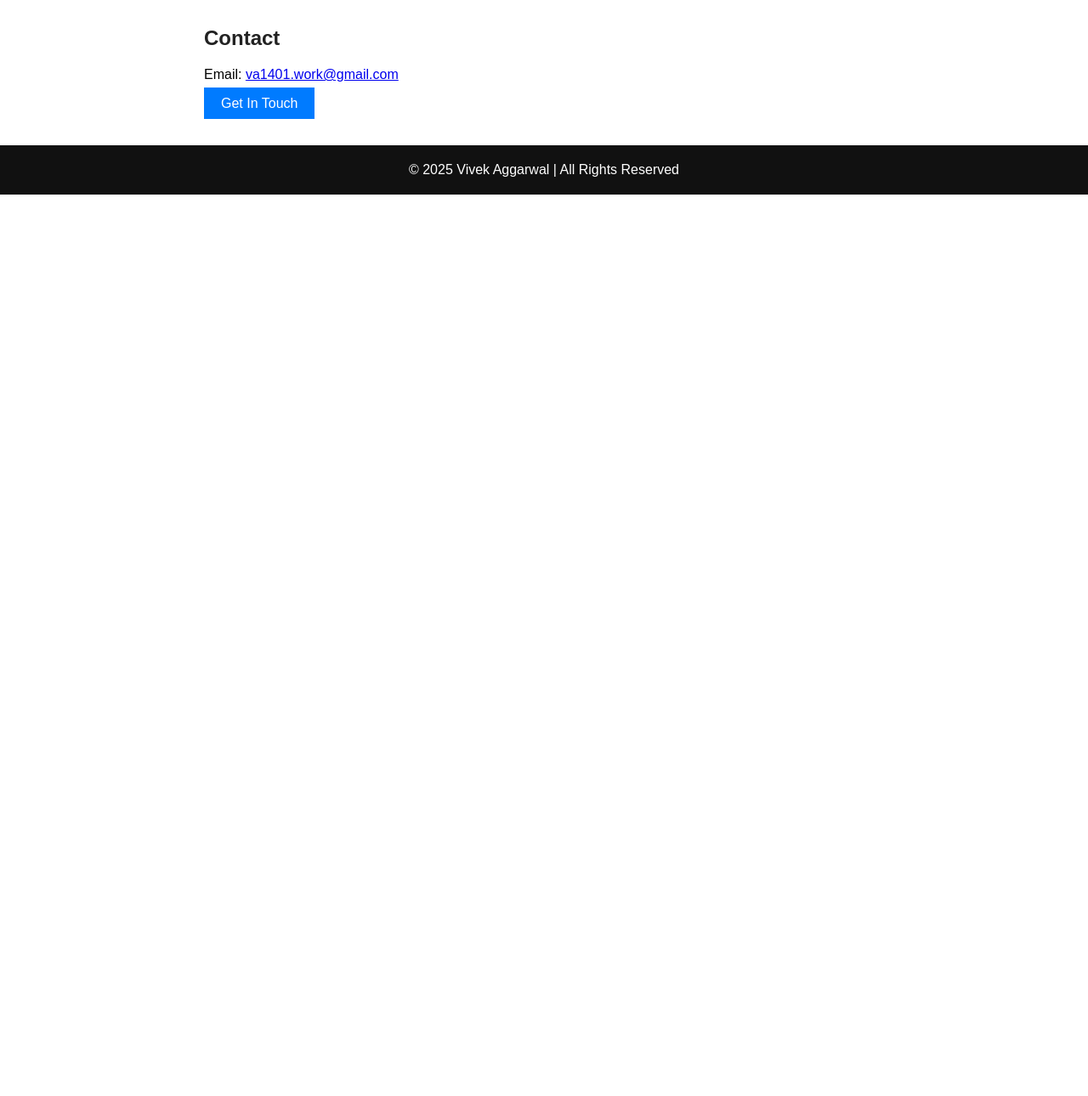
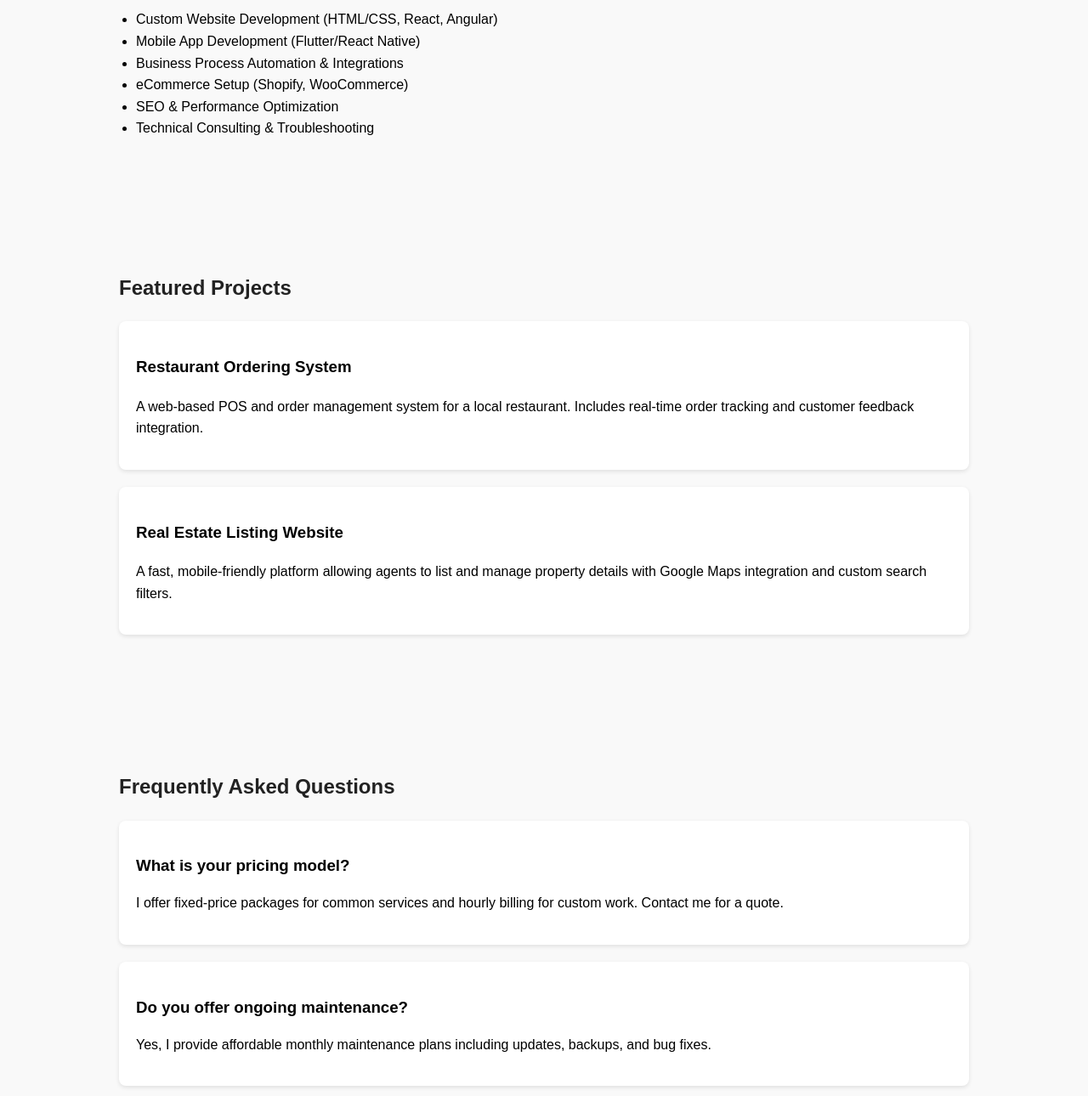
Before and after one commit to online-12/services, a plain HTML site: page index.html in a window 1280 px wide. Shown: the part 636-1926 px from the top of the page at 85% size. Before the commit the page ends 865 px from the top, so only its background shows below. Drawn offline with Linux system fonts and the light colour scheme.

Commit message:
Update index.html

```diff
--- a/index.html
+++ b/index.html
@@ -5,12 +5,59 @@
   <meta name="viewport" content="width=device-width, initial-scale=1">
   <title>Vivek Aggarwal | Software & Website Services</title>
   <style>
-    body { font-family: Arial, sans-serif; margin: 0; padding: 0; }
-    header, footer { background: #111; color: #fff; padding: 20px; text-align: center; }
-    nav a { margin: 0 10px; color: white; text-decoration: none; }
-    section { padding: 40px 20px; max-width: 800px; margin: auto; }
-    h1, h2 { color: #222; }
-    .btn { background: #007bff; color: white; padding: 10px 20px; border: none; text-decoration: none; }
+    body {
+      font-family: Arial, sans-serif;
+      margin: 0;
+      padding: 0;
+      line-height: 1.6;
+      background-color: #f9f9f9;
+    }
+    header, footer {
+      background: #111;
+      color: #fff;
+      padding: 20px;
+      text-align: center;
+    }
+    nav a {
+      margin: 0 15px;
+      color: white;
+      text-decoration: none;
+      font-weight: bold;
+    }
+    nav a:hover {
+      text-decoration: underline;
+    }
+    section {
+      padding: 60px 20px;
+      max-width: 1000px;
+      margin: auto;
+    }
+    h1, h2 {
+      color: #222;
+    }
+    .btn {
+      display: inline-block;
+      background: #007bff;
+      color: white;
+      padding: 12px 25px;
+      border: none;
+      text-decoration: none;
+      margin-top: 20px;
+      border-radius: 5px;
+    }
+    ul {
+      padding-left: 20px;
+    }
+    .project, .faq {
+      background: #fff;
+      padding: 20px;
+      margin: 20px 0;
+      border-radius: 8px;
+      box-shadow: 0 2px 5px rgba(0,0,0,0.1);
+    }
+    .faq h3 {
+      margin-bottom: 10px;
+    }
   </style>
 </head>
 <body>
@@ -21,13 +68,16 @@
   <nav>
     <a href="#about">About</a>
     <a href="#services">Services</a>
+    <a href="#projects">Projects</a>
+    <a href="#faq">FAQ</a>
     <a href="#contact">Contact</a>
   </nav>
 </header>
 
 <section id="about">
   <h2>About Me</h2>
-  <p>I help local businesses get online with professional websites, custom software, and ongoing support. I bring strong technical skills and a focus on simple, clean solutions.</p>
+  <p>I'm Vivek Aggarwal, a passionate developer helping small and medium businesses leverage technology. With experience in both frontend and backend, I provide full-cycle solutions—from websites to automation.</p>
+  <p>Whether you need a responsive website, an internal software tool, or just tech consultation—I’ve got you covered.</p>
 </section>
 
 <section id="services">
@@ -35,16 +85,46 @@
   <ul>
     <li>Custom Website Development (HTML/CSS, React, Angular)</li>
     <li>Mobile App Development (Flutter/React Native)</li>
-    <li>Software Automation & Integrations</li>
+    <li>Business Process Automation & Integrations</li>
+    <li>eCommerce Setup (Shopify, WooCommerce)</li>
     <li>SEO & Performance Optimization</li>
+    <li>Technical Consulting & Troubleshooting</li>
   </ul>
+</section>
+
+<section id="projects">
+  <h2>Featured Projects</h2>
+  <div class="project">
+    <h3>Restaurant Ordering System</h3>
+    <p>A web-based POS and order management system for a local restaurant. Includes real-time order tracking and customer feedback integration.</p>
+  </div>
+  <div class="project">
+    <h3>Real Estate Listing Website</h3>
+    <p>A fast, mobile-friendly platform allowing agents to list and manage property details with Google Maps integration and custom search filters.</p>
+  </div>
+</section>
+
+<section id="faq">
+  <h2>Frequently Asked Questions</h2>
+  <div class="faq">
+    <h3>What is your pricing model?</h3>
+    <p>I offer fixed-price packages for common services and hourly billing for custom work. Contact me for a quote.</p>
+  </div>
+  <div class="faq">
+    <h3>Do you offer ongoing maintenance?</h3>
+    <p>Yes, I provide affordable monthly maintenance plans including updates, backups, and bug fixes.</p>
+  </div>
+  <div class="faq">
+    <h3>Can you redesign my existing website?</h3>
+    <p>Absolutely! I specialize in revamping outdated sites to modern, mobile-friendly designs.</p>
+  </div>
 </section>
 
 <section id="contact">
   <h2>Contact</h2>
   <p>Email: <a href="mailto:va1401.work@gmail.com">va1401.work@gmail.com</a></p>
-<!--   <p>Phone: +91-XXXXXXXXXX</p> -->
-  <a href="mailto:you@example.com" class="btn">Get In Touch</a>
+  <p>Location: Delhi, India (Remote support available)</p>
+  <a href="mailto:va1401.work@gmail.com" class="btn">Get In Touch</a>
 </section>
 
 <footer>
```
